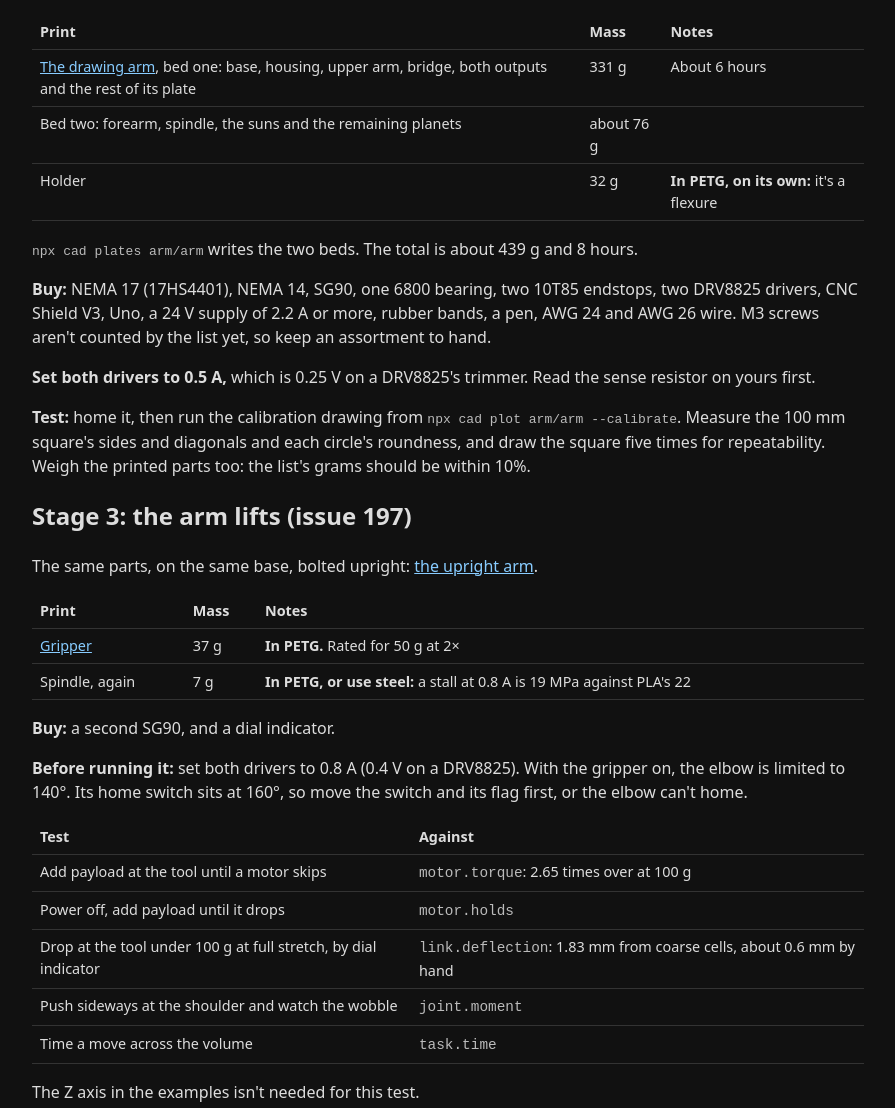
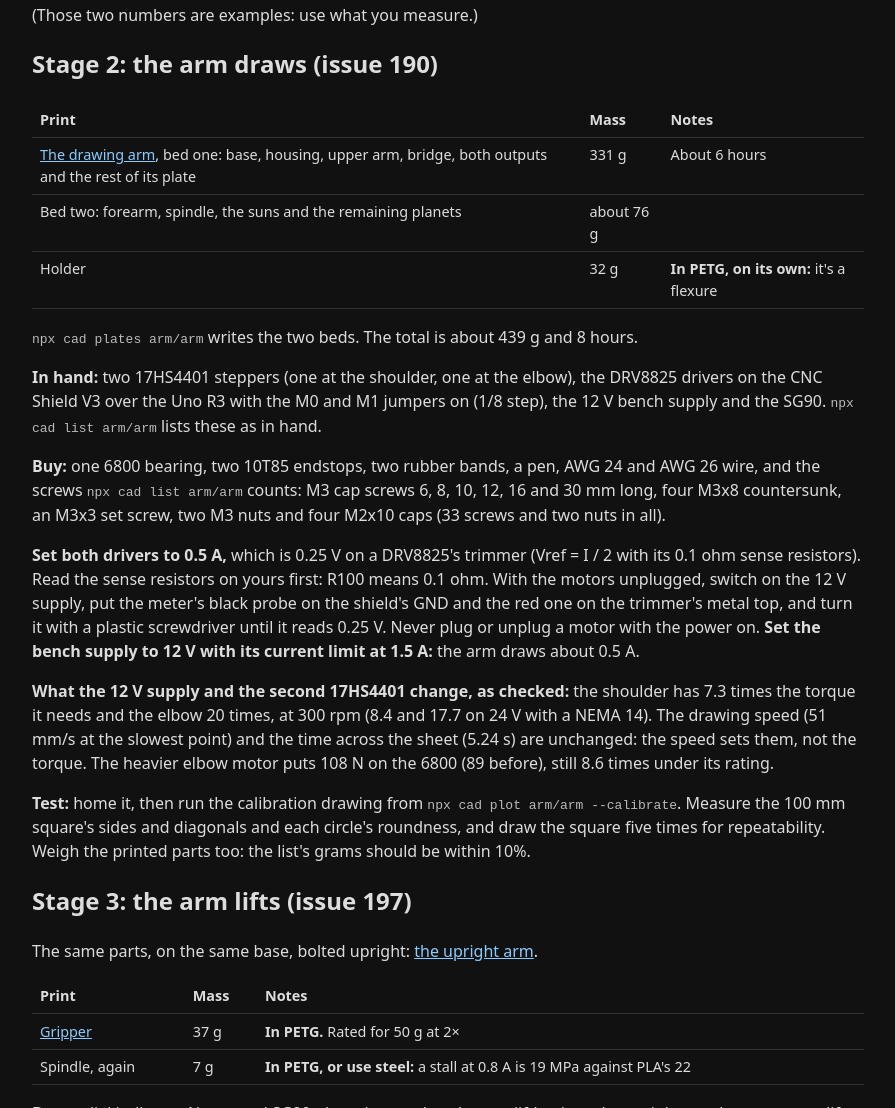
Before and after one commit to JoniBach/rulecad-archive, a plain HTML site: page experiments/robots-print-list/index.html in a window 1280 px wide. Shown: the part 1692-2800 px from the top of the page, without its empty margins (192-1087 px from the left). Drawn offline with Linux system fonts and the light colour scheme.

Commit message:
Robots print list: the arm on the parts in hand (17HS4401 at both joints, 12 V, one SG90)
Co-Authored-By: Claude <noreply@anthropic.com>

```diff
--- a/experiments/robots-print-list/index.html
+++ b/experiments/robots-print-list/index.html
@@ -12,6 +12,7 @@
 <p><a href="../../">← rulecad archive</a></p>
 <h1>What to print to test the robots</h1>
 <p><strong>10 November 2026.</strong> Everything the kit says about these machines is a prediction until it has been measured. This is the list of what to print, in order, and what each print settles. Three GitHub issues stay open until it's done: <a href="https://github.com/JoniBach/rulecad/issues/190">the arm draws (190)</a>, <a href="https://github.com/JoniBach/rulecad/issues/197">the arm lifts (197)</a> and <a href="https://github.com/JoniBach/rulecad/issues/202">the leg stands and steps (202)</a>.</p>
+<p><strong>Updated 22 November 2026:</strong> the arm is now built from the parts on the bench: a 17HS4401 at the elbow as well as the shoulder (no NEMA 14), a 12 V bench supply (no 24 V supply), the DRV8825s at 1/8 step, and the one SG90 moved from the pen lift to the gripper. The buy lists below name only what is not already in hand.</p>
 <p>Each link below opens the model, with its parts to download. Print in PLA at 0.2 mm layers, four walls and 25% infill unless it says otherwise, and keep to one spool. Masses are solid figures, so a slicer's infill makes them lighter.</p>
 <p><img src="picture.png" alt="A leg on its test stand"></p>
 <h2>Stage 1: the benchmarks (about 320 g)</h2>
@@ -25,18 +26,20 @@
 <h2>Stage 2: the arm draws (issue 190)</h2>
 <table><tr><th>Print</th><th>Mass</th><th>Notes</th></tr><tr><td><a href="../../m/2026-11-09-arm-arm/">The drawing arm</a>, bed one: base, housing, upper arm, bridge, both outputs and the rest of its plate</td><td>331 g</td><td>About 6 hours</td></tr><tr><td>Bed two: forearm, spindle, the suns and the remaining planets</td><td>about 76 g</td><td></td></tr><tr><td>Holder</td><td>32 g</td><td><strong>In PETG, on its own:</strong> it's a flexure</td></tr></table>
 <p><code>npx cad plates arm/arm</code> writes the two beds. The total is about 439 g and 8 hours.</p>
-<p><strong>Buy:</strong> NEMA 17 (17HS4401), NEMA 14, SG90, one 6800 bearing, two 10T85 endstops, two DRV8825 drivers, CNC Shield V3, Uno, a 24 V supply of 2.2 A or more, rubber bands, a pen, AWG 24 and AWG 26 wire. M3 screws aren't counted by the list yet, so keep an assortment to hand.</p>
-<p><strong>Set both drivers to 0.5 A,</strong> which is 0.25 V on a DRV8825's trimmer. Read the sense resistor on yours first.</p>
+<p><strong>In hand:</strong> two 17HS4401 steppers (one at the shoulder, one at the elbow), the DRV8825 drivers on the CNC Shield V3 over the Uno R3 with the M0 and M1 jumpers on (1/8 step), the 12 V bench supply and the SG90. <code>npx cad list arm/arm</code> lists these as in hand.</p>
+<p><strong>Buy:</strong> one 6800 bearing, two 10T85 endstops, two rubber bands, a pen, AWG 24 and AWG 26 wire, and the screws <code>npx cad list arm/arm</code> counts: M3 cap screws 6, 8, 10, 12, 16 and 30 mm long, four M3x8 countersunk, an M3x3 set screw, two M3 nuts and four M2x10 caps (33 screws and two nuts in all).</p>
+<p><strong>Set both drivers to 0.5 A,</strong> which is 0.25 V on a DRV8825's trimmer (Vref = I / 2 with its 0.1 ohm sense resistors). Read the sense resistors on yours first: R100 means 0.1 ohm. With the motors unplugged, switch on the 12 V supply, put the meter's black probe on the shield's GND and the red one on the trimmer's metal top, and turn it with a plastic screwdriver until it reads 0.25 V. Never plug or unplug a motor with the power on. <strong>Set the bench supply to 12 V with its current limit at 1.5 A:</strong> the arm draws about 0.5 A.</p>
+<p><strong>What the 12 V supply and the second 17HS4401 change, as checked:</strong> the shoulder has 7.3 times the torque it needs and the elbow 20 times, at 300 rpm (8.4 and 17.7 on 24 V with a NEMA 14). The drawing speed (51 mm/s at the slowest point) and the time across the sheet (5.24 s) are unchanged: the speed sets them, not the torque. The heavier elbow motor puts 108 N on the 6800 (89 before), still 8.6 times under its rating.</p>
 <p><strong>Test:</strong> home it, then run the calibration drawing from <code>npx cad plot arm/arm --calibrate</code>. Measure the 100 mm square's sides and diagonals and each circle's roundness, and draw the square five times for repeatability. Weigh the printed parts too: the list's grams should be within 10%.</p>
 <h2>Stage 3: the arm lifts (issue 197)</h2>
 <p>The same parts, on the same base, bolted upright: <a href="../../m/2026-11-10-arm-arm-upright/">the upright arm</a>.</p>
 <table><tr><th>Print</th><th>Mass</th><th>Notes</th></tr><tr><td><a href="../../m/2026-11-10-arm-gripper-check/">Gripper</a></td><td>37 g</td><td><strong>In PETG.</strong> Rated for 50 g at 2×</td></tr><tr><td>Spindle, again</td><td>7 g</td><td><strong>In PETG, or use steel:</strong> a stall at 0.8 A is 19 MPa against PLA's 22</td></tr></table>
-<p><strong>Buy:</strong> a second SG90, and a dial indicator.</p>
-<p><strong>Before running it:</strong> set both drivers to 0.8 A (0.4 V on a DRV8825). With the gripper on, the elbow is limited to 140°. Its home switch sits at 160°, so move the switch and its flag first, or the elbow can't home.</p>
-<table><tr><th>Test</th><th>Against</th></tr><tr><td>Add payload at the tool until a motor skips</td><td><code>motor.torque</code>: 2.65 times over at 100 g</td></tr><tr><td>Power off, add payload until it drops</td><td><code>motor.holds</code></td></tr><tr><td>Drop at the tool under 100 g at full stretch, by dial indicator</td><td><code>link.deflection</code>: 1.83 mm from coarse cells, about 0.6 mm by hand</td></tr><tr><td>Push sideways at the shoulder and watch the wobble</td><td><code>joint.moment</code></td></tr><tr><td>Time a move across the volume</td><td><code>task.time</code></td></tr></table>
+<p><strong>Buy:</strong> a dial indicator. No second SG90: the gripper takes the pen lift's, since the upright arm has no pen to lift.</p>
+<p><strong>Before running it:</strong> set the shoulder's driver to 0.8 A (0.4 V) and the elbow's to 0.5 A (0.25 V). At 1 A the shoulder would have more torque, but a stall would put 24 MPa in the printed spindle, past PLA's 22. The arm draws about 0.64 A, so the 1.5 A limit stays. With the gripper on, the elbow is limited to 140°. Its home switch sits at 160°, so move the switch and its flag first, or the elbow can't home.</p>
+<table><tr><th>Test</th><th>Against</th></tr><tr><td>Add payload at the tool until a motor skips</td><td><code>motor.torque</code>: 2.22 times over at 100 g on 12 V (2.65 on 24 V with the NEMA 14)</td></tr><tr><td>Power off, add payload until it drops</td><td><code>motor.holds</code></td></tr><tr><td>Drop at the tool under 100 g at full stretch, by dial indicator</td><td><code>link.deflection</code>: 2.11 mm from coarse cells with the 17HS4401 at the elbow (1.83 mm with the NEMA 14)</td></tr><tr><td>Push sideways at the shoulder and watch the wobble</td><td><code>joint.moment</code></td></tr><tr><td>Time a move across the volume</td><td><code>task.time</code></td></tr></table>
 <p>The Z axis in the examples isn't needed for this test.</p>
 <h2>Stage 4: the leg stands and steps (issue 202)</h2>
-<p><a href="../../m/2026-11-10-leg-stand/">A leg on a test stand</a>: 471 g, about 9 hours. Its gearbox parts print the same as the arm's. The motors, drivers, shield and supply can move across from the arm.</p>
+<p><a href="../../m/2026-11-10-leg-stand/">A leg on a test stand</a>: 471 g, about 9 hours. Its gearbox parts print the same as the arm's. The motors, drivers, shield and supply can move across from the arm. The leg is still drawn with a NEMA 14 at its knee and a 24 V supply: those change the same way as the arm's before it is built.</p>
 <p><strong>Buy:</strong> two LM8UU bearings, two 8 mm rods, a kitchen scale, and a second 6800 bearing unless you move the arm's across.</p>
 <table><tr><th>Test</th><th>Against</th></tr><tr><td>Weight on the foot until a motor skips</td><td><code>motor.torque</code>: 0.45 N m at the knee for a 1.5 kg robot's half share</td></tr><tr><td>Power off, weight until it gives</td><td><code>motor.holds</code></td></tr><tr><td>The foot's path by camera or pointer</td><td>the planned swing, 15 mm of clearance</td></tr><tr><td>The step's time</td><td>the gait's period</td></tr></table>
 <p>The quadruped in the examples is a design only, and isn't part of these tests.</p>
```
Also changed, not shown: 1 other file.
